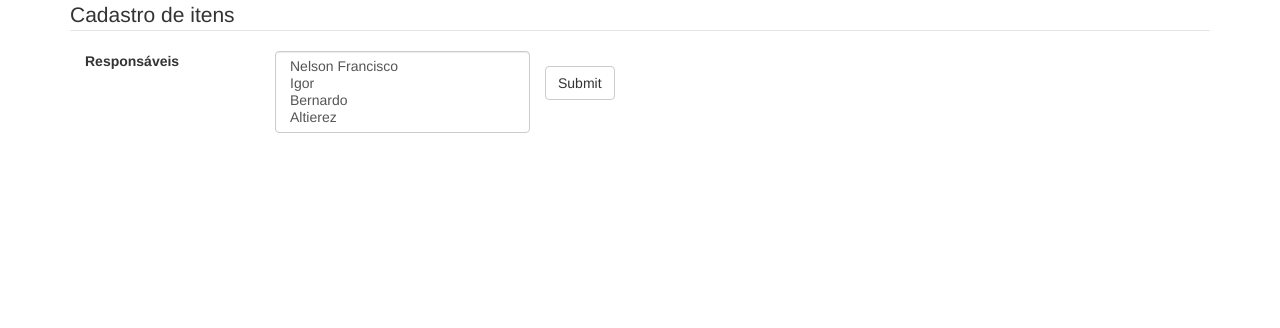
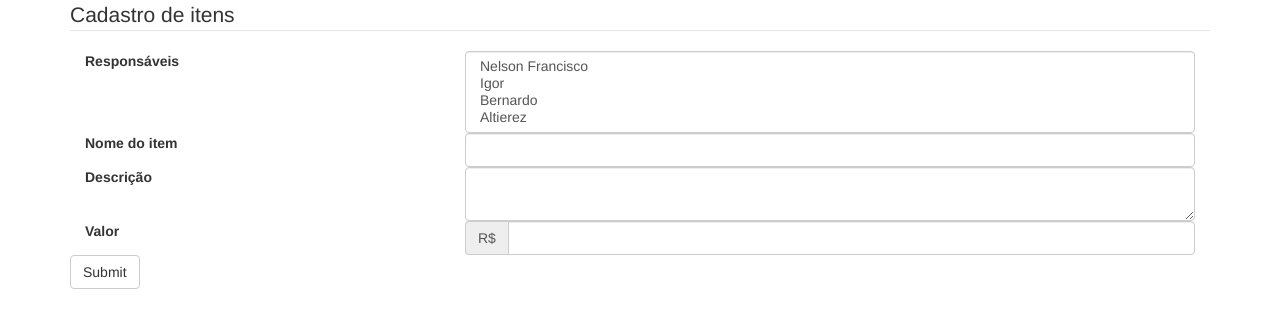
Before and after one commit to nelsera/backbonejs-validation, a website: page index.html in a window 1280 px wide. Drawn offline with Linux system fonts and the light colour scheme.

Commit message:
create template

```diff
--- a/index.html
+++ b/index.html
@@ -4,7 +4,6 @@
   <meta charset="UTF-8">
   <title>Backbone Validation</title>
   <link rel="stylesheet" href="vendors/bootstrap/dist/css/bootstrap.min.css">
-  <link rel="stylesheet" href="app/styles/main.css">
 </head>
 <body>
 <div class="container">
@@ -13,8 +12,8 @@
       <legend>Cadastro de itens</legend>
 
       <div class="form-group">
-        <label for="item" class="col-sm-2 control-label">Responsáveis</label>
-        <div class="col-sm-3">
+        <label for="item" class="col-sm-4 control-label">Responsáveis</label>
+        <div class="col-sm-8">
           <select multiple class="form-control">
             <option value="">Nelson Francisco</option>
             <option value="">Igor</option>
@@ -24,29 +23,29 @@
         </div>
       </div>
 
-      <!-- <div class="form-group">
-        <label for="item" class="col-sm-2 control-label">Nome do item</label>
-        <div class="col-sm-3">
+      <div class="form-group">
+        <label for="item" class="col-sm-4 control-label">Nome do item</label>
+        <div class="col-sm-8">
           <input type="text" class="form-control" id="item">
         </div>
       </div>
 
       <div class="form-group">
-        <label for="description" class="col-sm-2 control-label">Descrição</label>
-        <div class="col-sm-3">
+        <label for="description" class="col-sm-4 control-label">Descrição</label>
+        <div class="col-sm-8">
           <textarea class="form-control" id="description"></textarea>
         </div>
       </div>
 
       <div class="form-group">
-        <label for="value" class="col-sm-2 control-label">Valor</label>
-        <div class="col-sm-3">
+        <label for="value" class="col-sm-4 control-label">Valor</label>
+        <div class="col-sm-8">
           <div class="input-group">
             <span class="input-group-addon">R$</span>
             <input type="text" class="form-control" id="value">
           </div>
         </div>
-      </div> -->
+      </div>
 
       <button type="submit" class="btn btn-default">Submit</button>
     <fieldset>
```
